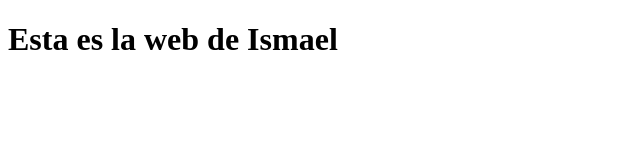
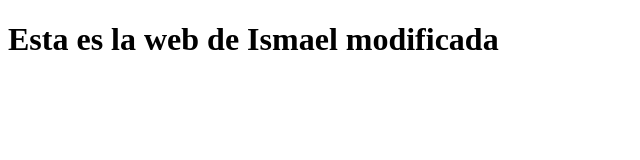
Before and after one commit to imerlop045/usoGit, a plain HTML site: page ismaelWeb.html in a window 1280 px wide. Shown: the whole page, without its empty margins (0-640 px from the left). Drawn offline with Linux system fonts and the light colour scheme.

Commit message:
segundo primer fichero

```diff
--- a/ismaelWeb.html
+++ b/ismaelWeb.html
@@ -6,6 +6,6 @@
     <title>IsmaelWeb</title>
 </head>
 <body>
-    <h1>Esta es la web de Ismael</h1>
+    <h1>Esta es la web de Ismael modificada</h1>
 </body>
 </html>
```
